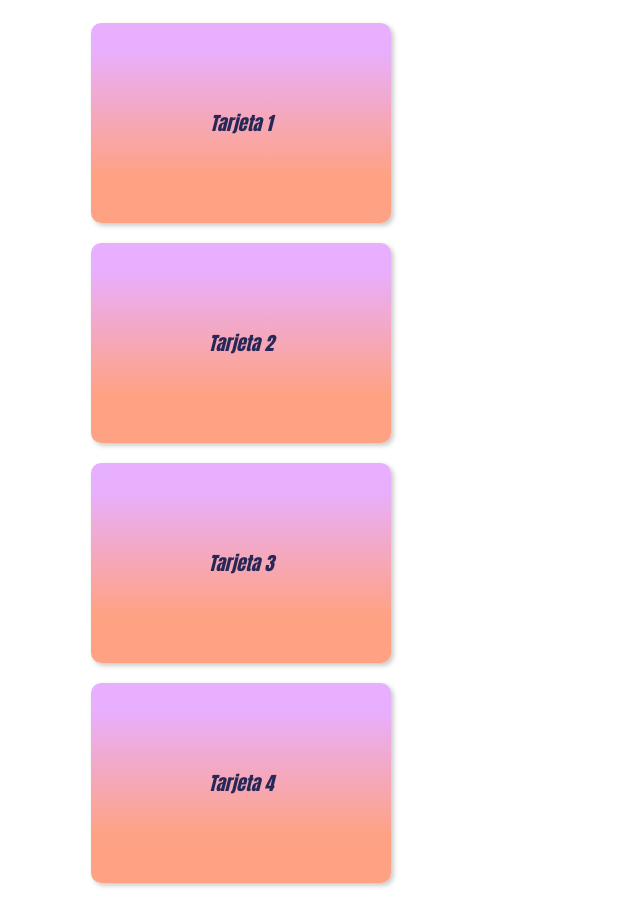
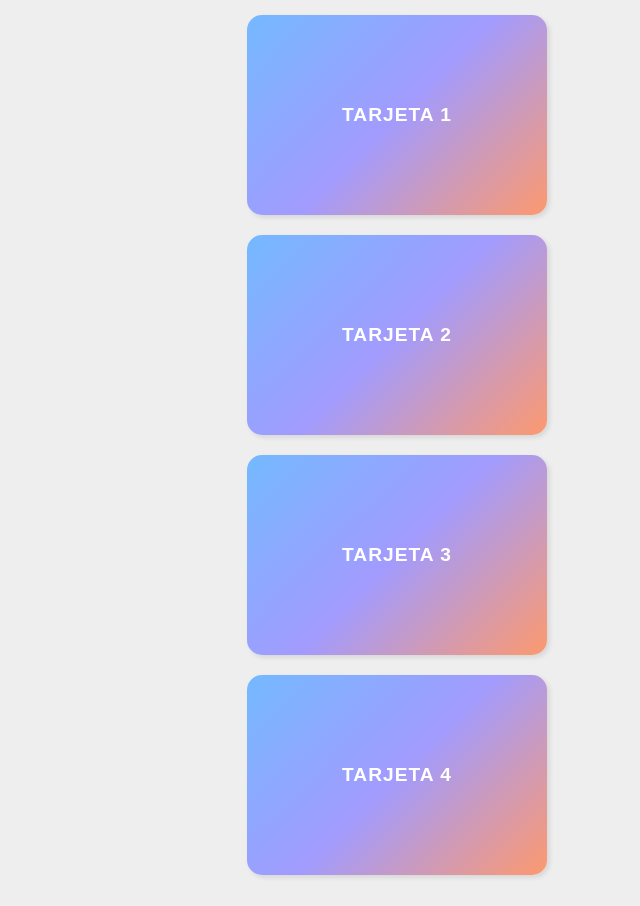
Before and after one commit to annacano0/M09-Cards, a plain HTML site: page index.html in a window 1280 px wide. Shown: the whole page, without its empty margins (243-883 px from the left). Drawn offline with Linux system fonts and the light colour scheme.

Commit message:
add: final styles to cards

```diff
--- a/styles.css
+++ b/styles.css
@@ -1,37 +1,55 @@
 body {
-  font-family: Impact, Haettenschweiler, "Arial Narrow Bold", sans-serif;
-  color: rgb(40, 40, 88);
-  font-weight: bolder;
-  font-style: italic;
+  font-family: 'Poppins', sans-serif;
+  color: rgb(33, 37, 41);
+  background-color: #eeeeee;
+  margin: 0;
+  padding: 0;
 }
+
 .card-container {
   display: flex;
   flex-direction: column;
-  padding: 5px 25%;
+  align-items: center;
+  padding: 5px 15%;
 }
+
 .card {
   margin: 10px;
   width: 300px;
   height: 200px;
-  background: rgb(135, 160, 231);
   background: linear-gradient(
-    0deg,
-    rgb(255, 162, 131) 24%,
-    rgb(232, 175, 255) 87%
+    135deg,
+    #74b9ff,
+    #a29bfe 50%,
+    #fd996e 100%
   );
-  box-shadow: 2.5px 2.5px 5px rgba(0, 0, 0, 0.219);
+  box-shadow: 2.5px 2.5px 5px rgba(0, 0, 0, 0.1);
   text-align: center;
-  border-radius: 10px;
+  border-radius: 15px;
   display: flex;
   flex-direction: column;
-  justify-content: space-evenly;
+  justify-content: center;
+  align-items: center;
+  transition: transform 0.5s ease, box-shadow 0.4s ease, width 0.2s ease, height 0.2s ease;
 }
 
 .card:hover {
-  box-shadow: 7px 5px 10px rgba(0, 0, 0, 0.219);
+  box-shadow: -10px 10px 15px rgba(0, 0, 0, 0.3);
+  margin: 10px;
+  width: 310px;
+  height: 210px;
+  transform: rotateY(20deg);
+}
+
+.card-title {
+  font-size: 1.2em;
+  color: #ffffff;
+  text-transform: uppercase;
+  letter-spacing: 1px;
+  transition: color 0.5s ease, font-size 0.5s ease;
 }
 
 .card-title:hover {
-  color: white;
-  font-size: 1.5em;
+  color: #dd7be0;
+  font-size: 1.6em;
 }
```
